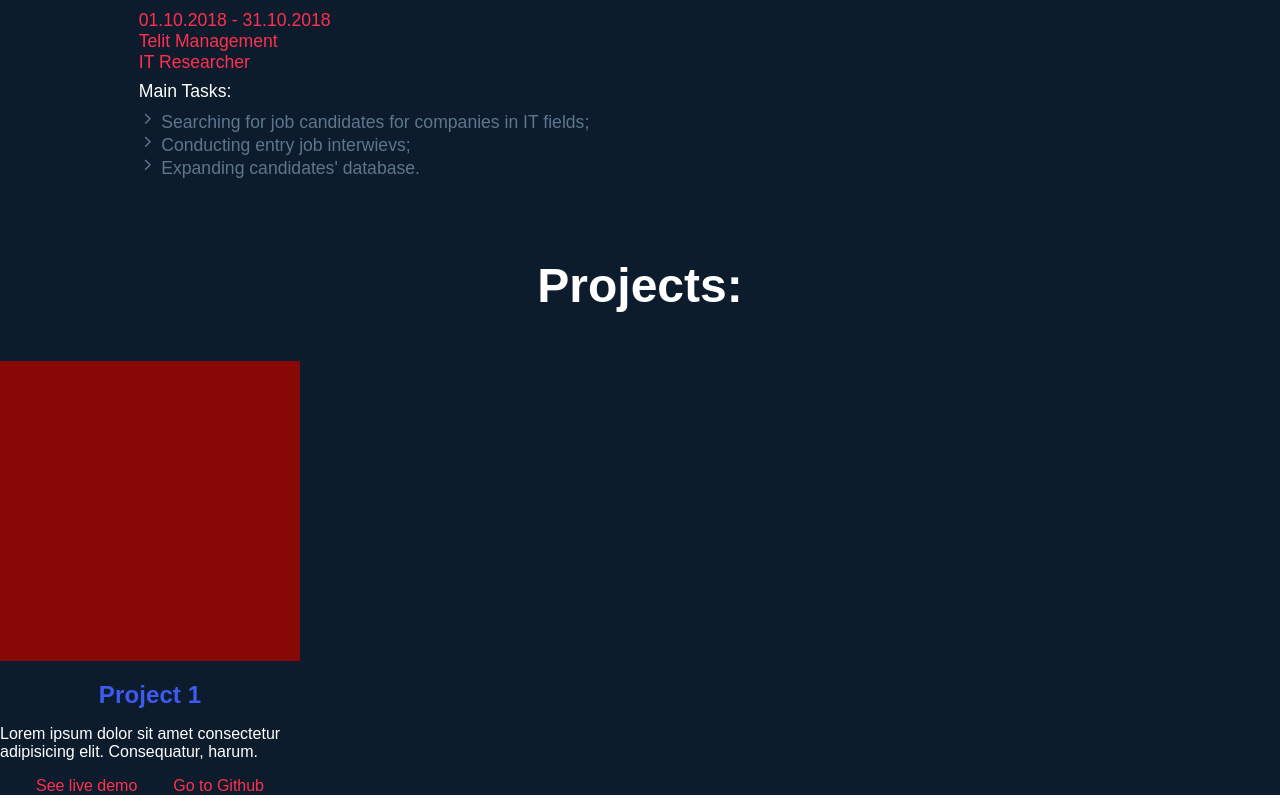
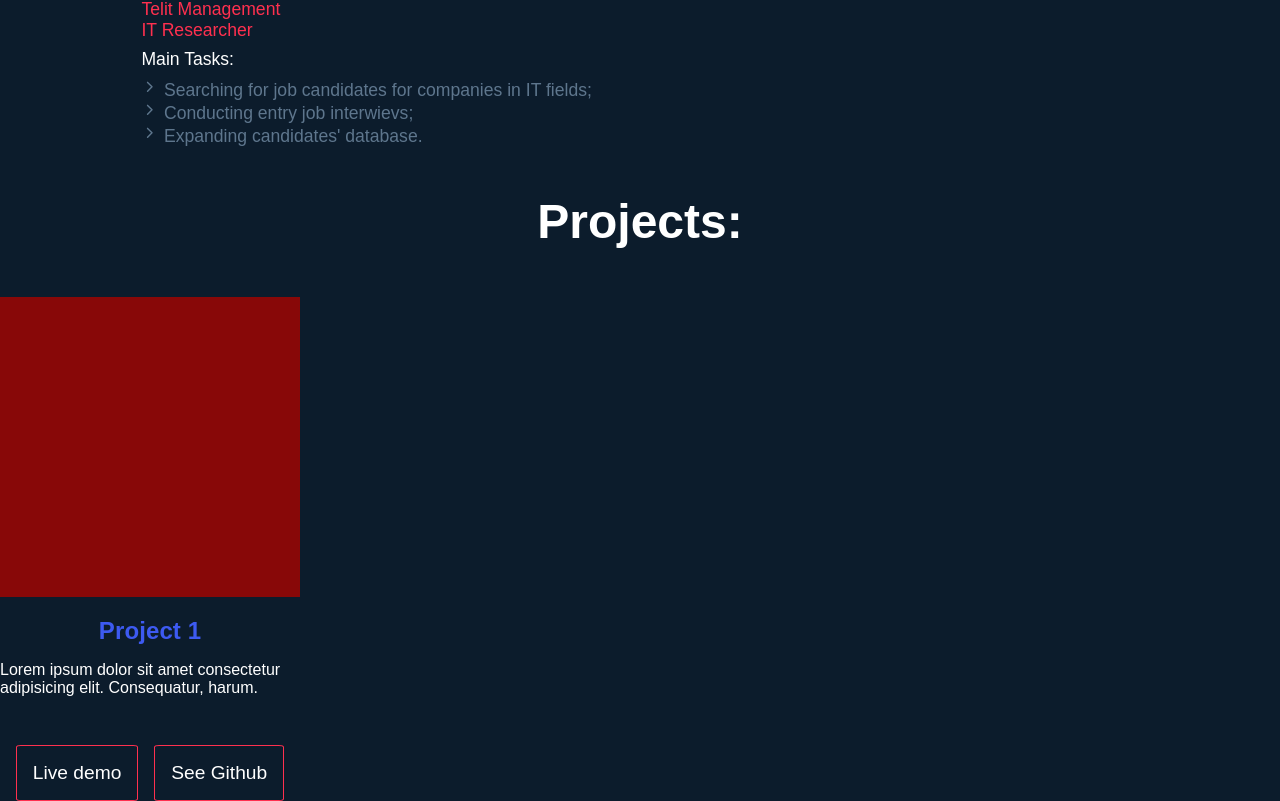
Before and after one commit to fstawicki/fstawicki_portfolio, a React (Create React App) app: page / in a window 1280 px wide. Shown: the part 2193-2994 px from the top of the page. Built offline with nearby package versions, Linux system fonts and the light colour scheme.

Commit message:
working on projects component, fixed props in button component

```diff
--- a/src/components/HeroPage.jsx
+++ b/src/components/HeroPage.jsx
@@ -14,7 +14,7 @@ const HeroPage = () => {
               <p>Studying computer science, working as a system administrator. Currently, I am focused on learning React and becoming frontend developer.</p>
             </div>
             <div className="buttons">
-              <Button marginright='2rem' link={'#'} buttonText={'Contact me'} />
+              <Button margin={'0 2rem 0 0'} link={'#'} buttonText={'Contact me'} />
               <Button link={'#'} buttonText={'Download CV'} />
             </div>
           </div>
--- a/src/components/Projects.jsx
+++ b/src/components/Projects.jsx
@@ -1,4 +1,7 @@
 import React from 'react'
+
+import Button from './UI/Button'
+
 import { StyledProjects } from './styles/Projects.styled';
 import image from '../assets/images/testIMG.png';
 
@@ -7,12 +10,12 @@ const Projects = () => {
     <StyledProjects>
         <h3>Projects:</h3>
         <div className="card">
-          <img className='projectImage' src={image} alt="project 1 demo" />
+          <img className='projectImage' src={ image } alt="project 1 demo" />
           <p className="title">Project 1</p>
           <p className="description">Lorem ipsum dolor sit amet consectetur adipisicing elit. Consequatur, harum.</p>
           <div className="links">
-            <a href="#" className="link button">See live demo</a>
-            <a href="#" className="link button">Go to Github</a>
+            <Button link={'#'} buttonText={'Live demo'} />
+            <Button link={'#'} buttonText={'See Github'} />
           </div>
         </div>
 
--- a/src/components/UI/Button.jsx
+++ b/src/components/UI/Button.jsx
@@ -3,7 +3,7 @@ import { StyledButton } from './Button.styled'
 
 const Button = (props) => {
   return (
-    <StyledButton marginright={props.marginright}>
+    <StyledButton margin={props.margin}>
         <a href={props.link}>
             { props.buttonText }
         </a>
--- a/src/components/UI/Button.styled.jsx
+++ b/src/components/UI/Button.styled.jsx
@@ -11,6 +11,7 @@ export const StyledButton = styled.button`
 a{
     display: block;
     text-decoration: none;
+    padding: ${props => props.padding};
     padding: 1.5rem;
     font-size: 1.2rem;
     border: 1px solid ${ ({theme}) => theme.accent };
@@ -18,6 +19,7 @@ a{
     background-color: transparent;
 
     margin-right: ${props => props.marginright};
+    margin: ${props => props.margin};
 
     transition: 0.3s ease;
     color: white;
--- a/src/components/styles/Jobs.styled.jsx
+++ b/src/components/styles/Jobs.styled.jsx
@@ -50,7 +50,7 @@ export const StyledJobs = styled.div`
     .jobsContainer{
         background-color: ${({theme}) => theme.bgcolor};
         /* border: 1px solid ${({theme}) => theme.bluewave}; */
-        padding: 2rem 0.5rem;
+        /* padding: 2rem 0.5rem; */
 
         z-index: 100;
 
--- a/src/components/styles/Projects.styled.jsx
+++ b/src/components/styles/Projects.styled.jsx
@@ -33,13 +33,17 @@ export const StyledProjects = styled.div`
         }
 
         a{
+            padding: 1rem;
+        }
+
+        /* a{
             text-decoration: none;
             color: ${({theme}) => theme.accent};
         }
 
         a:hover{
             text-decoration: underline;
-        }
+        } */
 
     }
 
```
